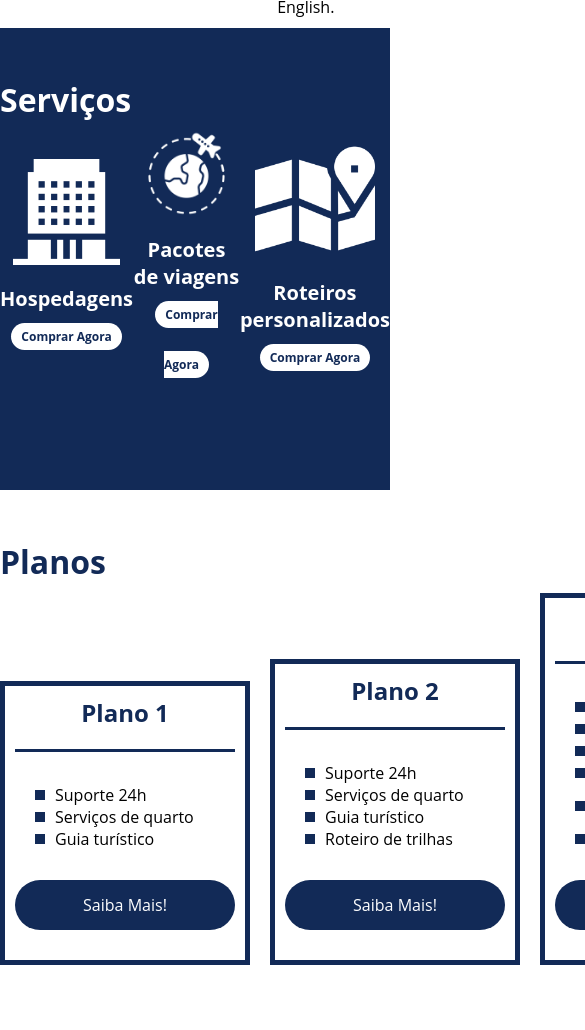
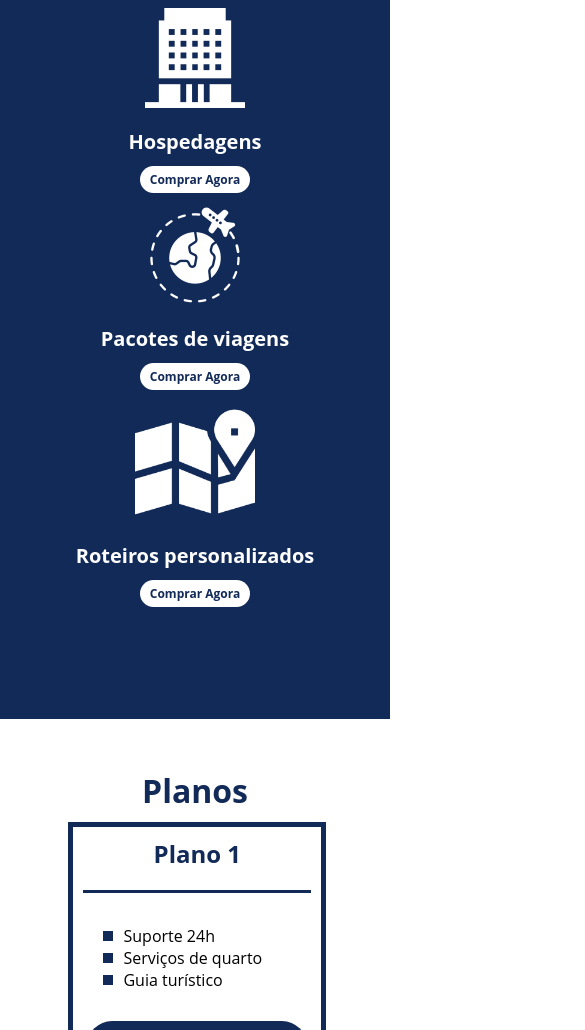
Before and after one commit to OsmarBaia/SantanderFullStackBootCamp, a plain HTML site: page FlexTurismo/index.html in a window 390 px wide. Shown: the part 1614-2644 px from the top of the page, 585 px wide, since content can reach past the window. Drawn offline with Linux system fonts and the light colour scheme.

Commit message:
Resposividade

```diff
--- a/FlexTurismo/index.html
+++ b/FlexTurismo/index.html
@@ -6,6 +6,7 @@
         <meta name="viewport" content="width=device-width, initial-scale=1.0">
         <title>Flex Turismos</title>
         <link rel="stylesheet" href="./style.css">
+        <link rel="stylesheet" href="./resposividade.css">
     </head>
 
     <body>
@@ -27,7 +28,7 @@
         <!-- Apresentação -->
         <div class="flex-container apresentacao">
             <!-- Texto -->
-            <div class="texto-apresentacao">
+            <div class="flex-container texto-apresentacao">
                 <h1>Flex <br>Turismos</h1>
                 <p>O melhor serviço para você!</p>
                 <a href="" class="btn">Saiba Mais!</a>
--- /dev/null
+++ b/FlexTurismo/resposividade.css
@@ -0,0 +1,62 @@
+@media(max-width: 992px) {
+
+    header,
+    body,
+    footer {
+        min-width: 320px;
+    }
+
+    .flex-container {
+        flex-direction: column;
+        display: flex;
+        flex-direction: column;
+        align-items: center;
+    }
+
+    .apresentacao {
+        flex-direction: column-reverse;
+        justify-content: space-around;
+    }
+
+    .apresentacao .texto-apresentacao {
+        width: 100%;
+        text-align: center;
+    }
+
+    #quem-somos {
+        flex-direction: column-reverse;
+        min-width: 320px;
+    }
+
+    #quem-somos img {
+        min-width: 320px;
+        margin: auto;
+    }
+
+    #quem-somos h2::before {
+        content: "";
+    }
+
+    .list-servicos {
+        flex-direction: column;
+        margin-top: 20px;
+    }
+
+    .list-servicos img {
+        width: 50%;
+        margin: auto;
+    }
+
+    .list-planos {
+        flex-direction: column;
+        align-items: flex-start;
+    }
+
+    .list-planos .item-plano {
+        max-width: 90%;
+        margin: auto;
+        margin-bottom: 20px;
+        width: 100%;
+    }
+
+}
--- a/FlexTurismo/style.css
+++ b/FlexTurismo/style.css
@@ -27,7 +27,8 @@ div img {
     display: flex;
     max-width: 992px;
     margin: auto;
-    width: 100%;
+    min-width: 320px;
+    padding: 10px 15px;
 }
 
 /* Barra Superior */
```
